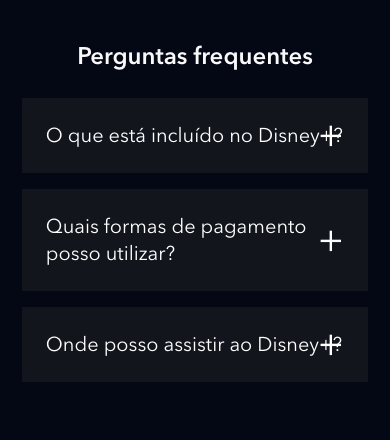
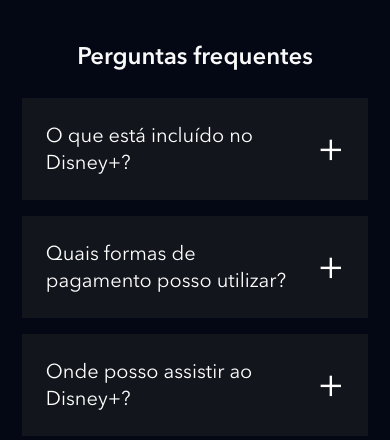
Before and after one commit to MatheusMartinsN1/projeto_clone_disneyplus, a website: page index.html in a window 390 px wide. Shown: the part 4644-5084 px from the top of the page. Drawn offline with nearby package versions, Linux system fonts and the light colour scheme; files that its build step writes are made by us from their sources; files whose address does not match are found by name.

Commit message:
Arrumei a responsividade dos títulos do FAQ

```diff
--- a/index.html
+++ b/index.html
@@ -250,7 +250,7 @@
         <ul class="faq__questions">
             <li class="faq__questions__item">
                 <div class="faq__questions__item__question" data-faq-question>
-                    O que está incluído no Disney+?
+                    <span class="question-title">O que está incluído no Disney+?</span>
                 </div>
                 <div class="faq__questions__item__answer text--big">
                     Benefícios de assinar o Disney+:
@@ -272,7 +272,7 @@
             </li>
             <li class="faq__questions__item">
                 <div class="faq__questions__item__question" data-faq-question>
-                    Quais formas de pagamento posso utilizar?
+                    <span class="question-title">Quais formas de pagamento posso utilizar?</span>
                 </div>
                 <div class="faq__questions__item__answer text--big">
                     Você pode utilizar: cartão de débito, cartão de crédito, PayPal, Mercado Pago, e também empresas parceiras como Google Play Store, App Store da Apple, Mercado Livre e provedores locais de TV, telefonia e internet.
@@ -280,7 +280,7 @@
             </li>
             <li class="faq__questions__item">
                 <div class="faq__questions__item__question" data-faq-question>
-                    Onde posso assistir ao Disney+?
+                    <span class="question-title">Onde posso assistir ao Disney+?</span>
                 </div>
                 <div class="faq__questions__item__answer text--big">
                     O aplicativo do Disney+ está disponível em dispositivos móveis, navegadores, videogames, decodificadores e smart TVs. Confira a <a href="#">lista completa de dispositivos compatíveis na Central de Ajuda.</a>
--- a/src/styles/_faq.scss
+++ b/src/styles/_faq.scss
@@ -21,6 +21,13 @@
                 display: block;
                 cursor: pointer;
                 position: relative;
+
+                .question-title {
+                    @media (max-width: 768px) {
+                        max-width: 250px;
+                        display: block;
+                    }
+                }
 
                 &::after {
                     content: '+';
```
